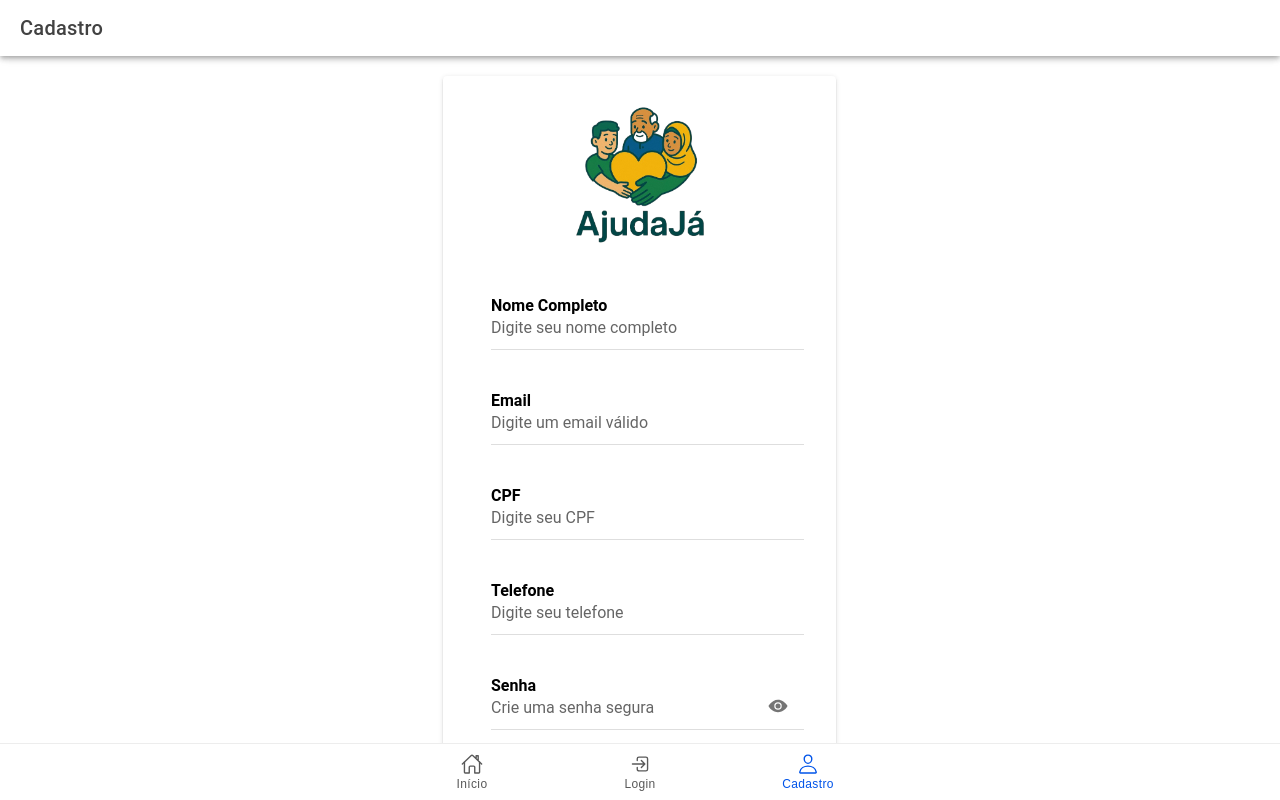
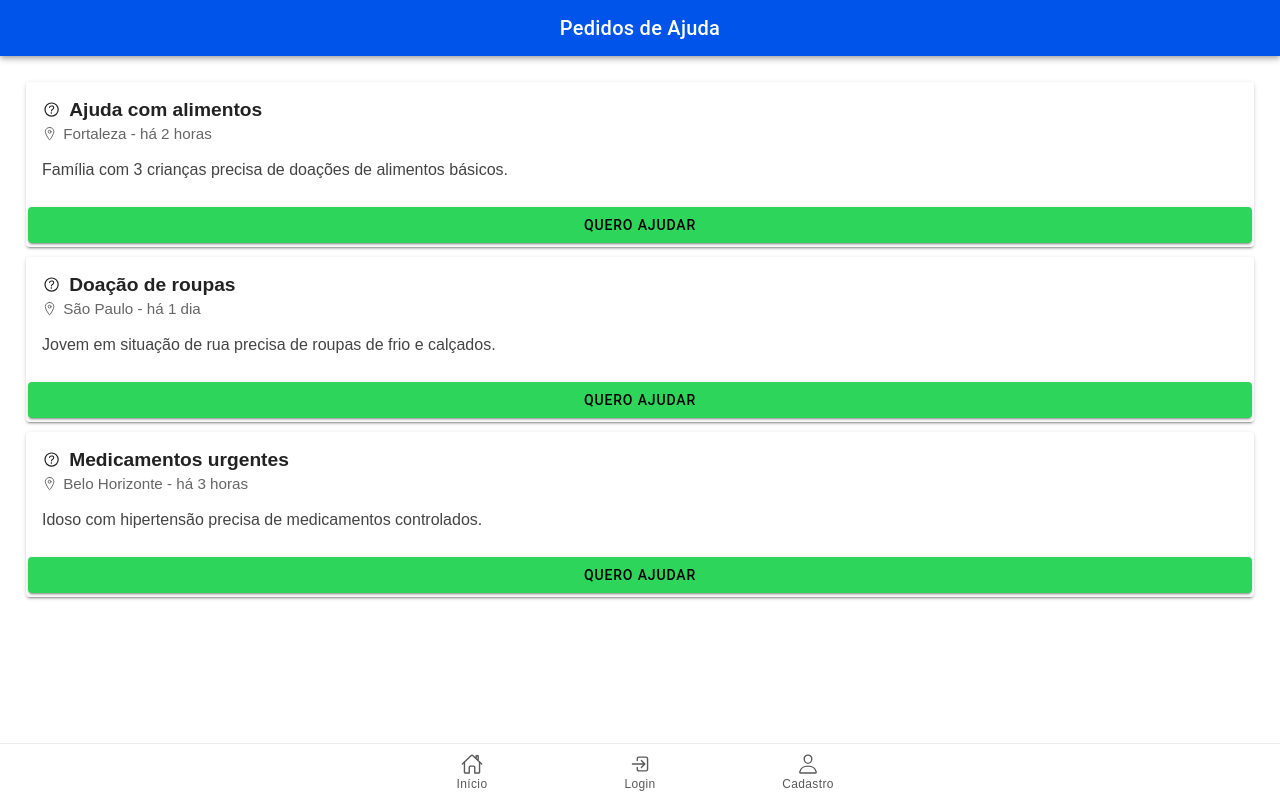
Before and after one commit to Elionay00/helpnow-solidarity-app-project, a React (Vite) app: page /feed in a window 1280 px wide. Before the commit this address led to /register. Built offline with nearby package versions, Linux system fonts and the light colour scheme.

Commit message:
feat(feed): melhora visual com tipografia personalizada e ícones;Prepara estrutura para futura integração com mapa (Leaflet)

```diff
--- a/src/App.tsx
+++ b/src/App.tsx
@@ -36,6 +36,9 @@ import '@ionic/react/css/display.css'; // Opcional
 
 /* Theme variables */
 import './theme/variables.css';
+//inport para o mapa
+import Feed from './pages/Feed';
+
 
 // Configura o Ionic React
 setupIonicReact();
@@ -61,6 +64,9 @@ const App: React.FC = () => (
           <Route exact path="/register" component={Register} />
           <Route exact path="/login" component={Login} />
           <Route exact path="/home" component={Home} />
+           {/*Feed do mapa */}
+          <Route path="/feed" component={Feed} exact />
+
 
           {/* Redirecionamento padrão: se ninguém acessar uma rota específica, vá para /register */}
           <Redirect exact from="/" to="/register" />
@@ -87,6 +93,9 @@ const App: React.FC = () => (
           </IonTabButton>
 
 
+
+
+
         </IonTabBar>
       </IonTabs>
     </IonReactRouter>
--- /dev/null
+++ b/src/pages/Feed.css
@@ -0,0 +1,24 @@
+.feed-title {
+  font-family: 'Poppins', sans-serif;
+  font-size: 1.2rem;
+  font-weight: 600;
+  color: #222;
+  display: flex;
+  align-items: center;
+}
+
+.feed-location {
+  font-family: 'Poppins', sans-serif;
+  font-size: 0.95rem;
+  color: #666;
+  display: flex;
+  align-items: center;
+  margin-top: 4px;
+}
+
+.feed-description {
+  font-family: 'Poppins', sans-serif;
+  font-size: 1rem;
+  color: #444;
+  margin-bottom: 12px;
+}
--- /dev/null
+++ b/src/pages/Feed.tsx
@@ -0,0 +1,93 @@
+// Importação dos componentes do Ionic React
+import {
+  IonPage,
+  IonHeader,
+  IonToolbar,
+  IonTitle,
+  IonContent,
+  IonCard,
+  IonCardHeader,
+  IonCardTitle,
+  IonCardSubtitle,
+  IonCardContent,
+  IonButton,
+  IonIcon,
+  IonItem,
+  IonLabel,
+} from '@ionic/react';
+
+// Importação de ícones do Ionicons
+import { locationOutline, helpCircleOutline } from 'ionicons/icons';
+
+// Importação do CSS personalizado para estilização
+import './Feed.css';
+
+// Componente funcional Feed
+const Feed: React.FC = () => {
+  // Lista de pedidos de ajuda (dados simulados)
+  const pedidos = [
+    {
+      id: 1,
+      titulo: 'Ajuda com alimentos',
+      local: 'Fortaleza - há 2 horas',
+      descricao: 'Família com 3 crianças precisa de doações de alimentos básicos.',
+    },
+    {
+      id: 2,
+      titulo: 'Doação de roupas',
+      local: 'São Paulo - há 1 dia',
+      descricao: 'Jovem em situação de rua precisa de roupas de frio e calçados.',
+    },
+    {
+      id: 3,
+      titulo: 'Medicamentos urgentes',
+      local: 'Belo Horizonte - há 3 horas',
+      descricao: 'Idoso com hipertensão precisa de medicamentos controlados.',
+    },
+  ];
+
+  return (
+    <IonPage>
+      {/* Cabeçalho da página */}
+      <IonHeader>
+        <IonToolbar color="primary">
+          <IonTitle className="ion-text-center">Pedidos de Ajuda</IonTitle>
+        </IonToolbar>
+      </IonHeader>
+
+      {/* Conteúdo principal da página */}
+      <IonContent className="ion-padding">
+        {/* Mapeia e exibe cada pedido como um cartão */}
+        {pedidos.map((pedido) => (
+          <IonCard key={pedido.id}>
+            <IonCardHeader>
+              {/* Título do pedido com ícone */}
+              <IonCardTitle className="feed-title">
+                <IonIcon icon={helpCircleOutline} style={{ marginRight: 8 }} />
+                {pedido.titulo}
+              </IonCardTitle>
+
+              {/* Localização e tempo do pedido com ícone */}
+              <IonCardSubtitle className="feed-location">
+                <IonIcon icon={locationOutline} style={{ marginRight: 6 }} />
+                {pedido.local}
+              </IonCardSubtitle>
+            </IonCardHeader>
+
+            {/* Descrição do pedido */}
+            <IonCardContent className="feed-description">
+              {pedido.descricao}
+            </IonCardContent>
+
+            {/* Botão de ação para ajudar */}
+            <IonButton expand="block" color="success">
+              Quero ajudar
+            </IonButton>
+          </IonCard>
+        ))}
+      </IonContent>
+    </IonPage>
+  );
+};
+
+export default Feed;
--- a/src/pages/Home.tsx
+++ b/src/pages/Home.tsx
@@ -124,6 +124,10 @@ const Home: React.FC = () => {
         <IonButton expand="block" color="success" onClick={goToCadastro} style={{ marginTop: 12 }}>
           Quero ajudar
         </IonButton>
+        <IonButton expand="block" color="tertiary" routerLink="/feed" style={{ marginTop: 12 }}>
+  Ver pedidos
+</IonButton>
+
       </IonContent>
     </IonPage>
   );
```
